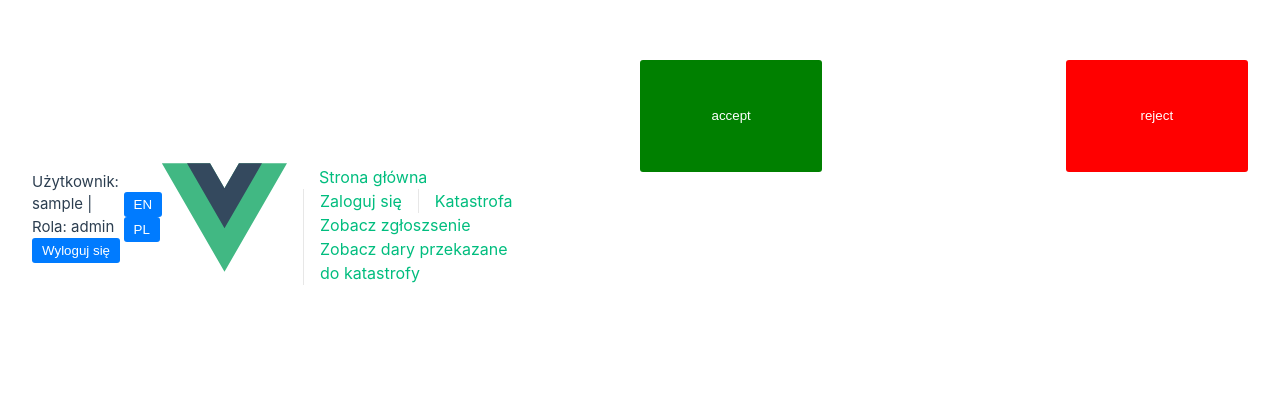
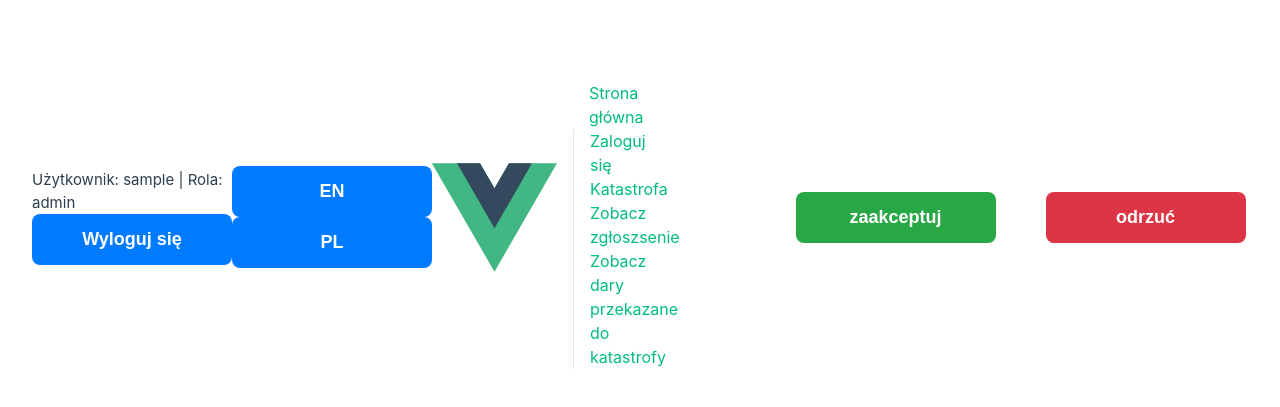
Before and after one commit to Yehor-Kovalenko/EmergencyProjekt_frontend, a Vue app: page /volunteers/1/actions/1 in a window 1280 px wide. Shown: the part 183-590 px from the top of the page. Built offline with nearby package versions, Linux system fonts and the light colour scheme; sample sign-in values are in the browser's storage.

Commit message:
user action view added

```diff
--- a/src/views/acceptView.vue
+++ b/src/views/acceptView.vue
@@ -1,13 +1,18 @@
 <template>
   <div class="about">
-    <button id="accept" @click="accept">accept</button>
-    <button id="reject" @click="reject">reject</button>
+    <button id="accept" @click="accept">
+      {{ translations[language].accept }}
+    </button>
+    <button id="reject" @click="reject">
+      {{ translations[language].reject }}
+    </button>
   </div>
 </template>
 
 <script>
 import router from "@/router";
 import axios from "axios";
+import { ref } from "vue";
 export default {
   setup() {
     const translations = {
@@ -20,7 +25,12 @@ export default {
         reject: "reject",
       },
     };
-    return translations;
+    const language = ref(localStorage.getItem("language") || "pl");
+
+    return {
+      translations,
+      language,
+    };
   },
   methods: {
     accept() {
@@ -62,27 +72,57 @@ export default {
 </script>
 
 <style>
+.about {
+  display: flex;
+  flex-direction: column;
+  justify-content: center;
+  align-items: center;
+  min-height: 100vh;
+  padding: 20px;
+  gap: 20px;
+}
+
+button {
+  border: none;
+  border-radius: 8px;
+  padding: 15px 30px;
+  font-size: 1.2em;
+  font-weight: bold;
+  cursor: pointer;
+  transition: transform 0.2s, box-shadow 0.2s;
+}
+
+button:hover {
+  transform: scale(1.05);
+  box-shadow: 0 4px 10px rgba(0, 0, 0, 0.2);
+}
+
+#accept {
+  background-color: #28a745;
+  color: white;
+}
+
+#accept:hover {
+  background-color: #218838;
+}
+
+#reject {
+  background-color: #dc3545;
+  color: white;
+}
+
+#reject:hover {
+  background-color: #c82333;
+}
+
 @media (min-width: 1024px) {
   .about {
-    min-height: 100vh;
-    align-items: center;
+    flex-direction: row;
+    gap: 50px;
+  }
+
+  button {
+    width: 200px;
   }
 }
-.about {
-  padding-top: 40%;
-}
-#accept {
-  background-color: green;
-  color: white;
-  height: 20%;
-  width: 30%;
-  float: left;
-}
-#reject {
-  background-color: red;
-  color: white;
-  height: 20%;
-  width: 30%;
-  float: right;
-}
 </style>
--- a/src/views/thanksView.vue
+++ b/src/views/thanksView.vue
@@ -1,21 +1,29 @@
 <template>
-    <p>{{translations[language].thanks}}</p>
+  <p>{{ translations[language].thanks }}</p>
 </template>
 
 <script>
-export default{
-setup(){
+import { ref } from "vue";
+
+export default {
+  setup() {
     const translations = {
       pl: {
-        thanks:"dziękujemy za informację",
+        thanks: "dziękujemy za informację",
       },
       en: {
-        thanks:"Thank you for Your availability info",
-      }
+        thanks: "Thank you for Your availability info",
+      },
     };
-    return translations;
+
+    const language = ref(localStorage.getItem("language") || "pl");
+
+    return {
+      translations,
+      language,
+    };
   },
-}
+};
 </script>
 
 <style>
@@ -26,7 +34,7 @@ setup(){
     align-items: center;
   }
 }
-  p{
+p {
   font-size: 250%;
 }
 </style>
--- a/src/views/volunteersActions.vue
+++ b/src/views/volunteersActions.vue
@@ -46,8 +46,14 @@ export default {
     const fetchActions = async () => {
       try {
         const response = await axios.get(
-          `http://localhost:8080/volunteers/${userId}/actions`
+          `http://localhost:8080/volunteers/${userId}/actions`,
+          {
+            headers: {
+              Authorization: `Bearer ${localStorage.getItem("accessToken")}`,
+            },
+          }
         );
+
         actions.value = response.data;
       } catch (error) {
         console.error("Error fetching actions:", error);
```
Lines whose indentation alone changed are shown as unchanged.
